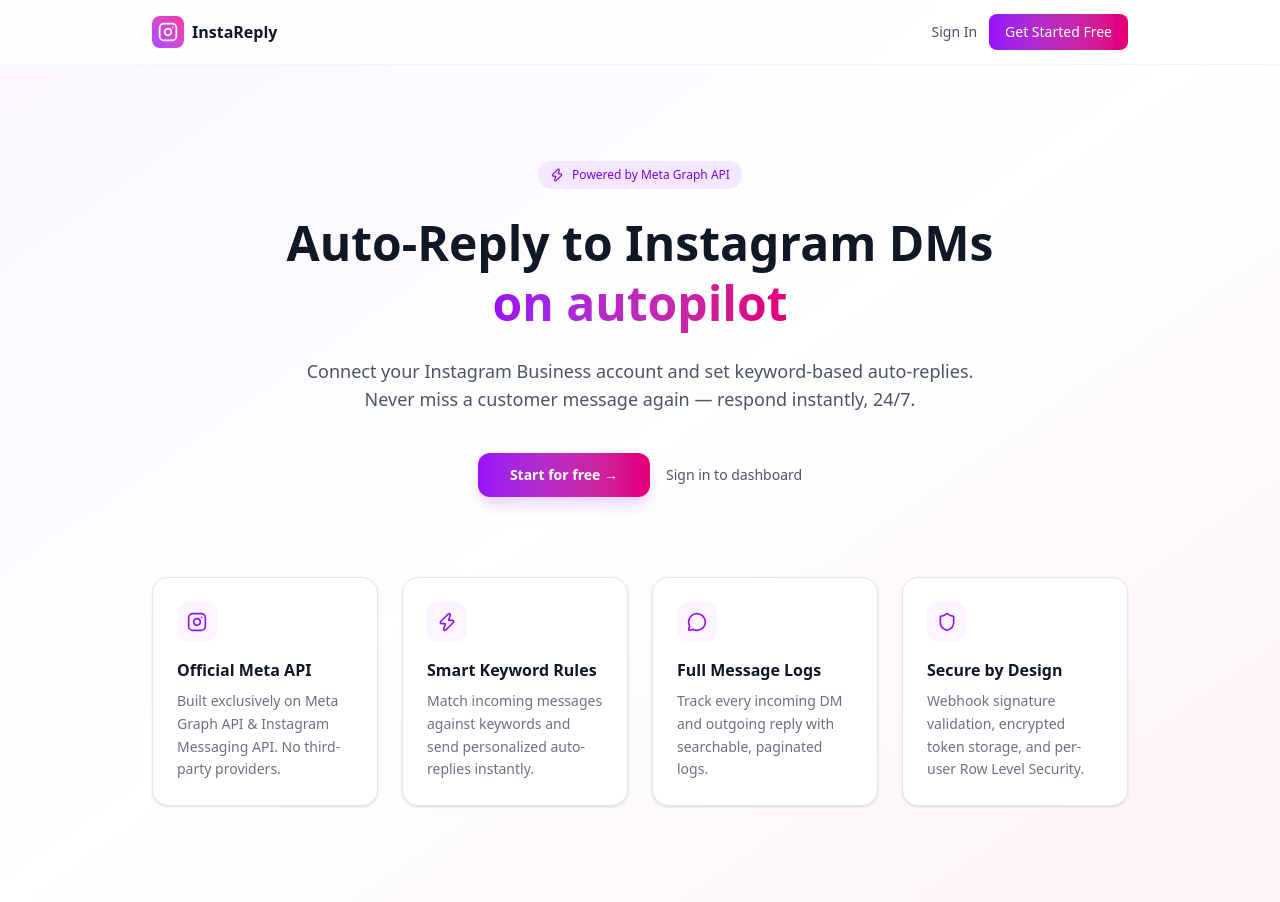
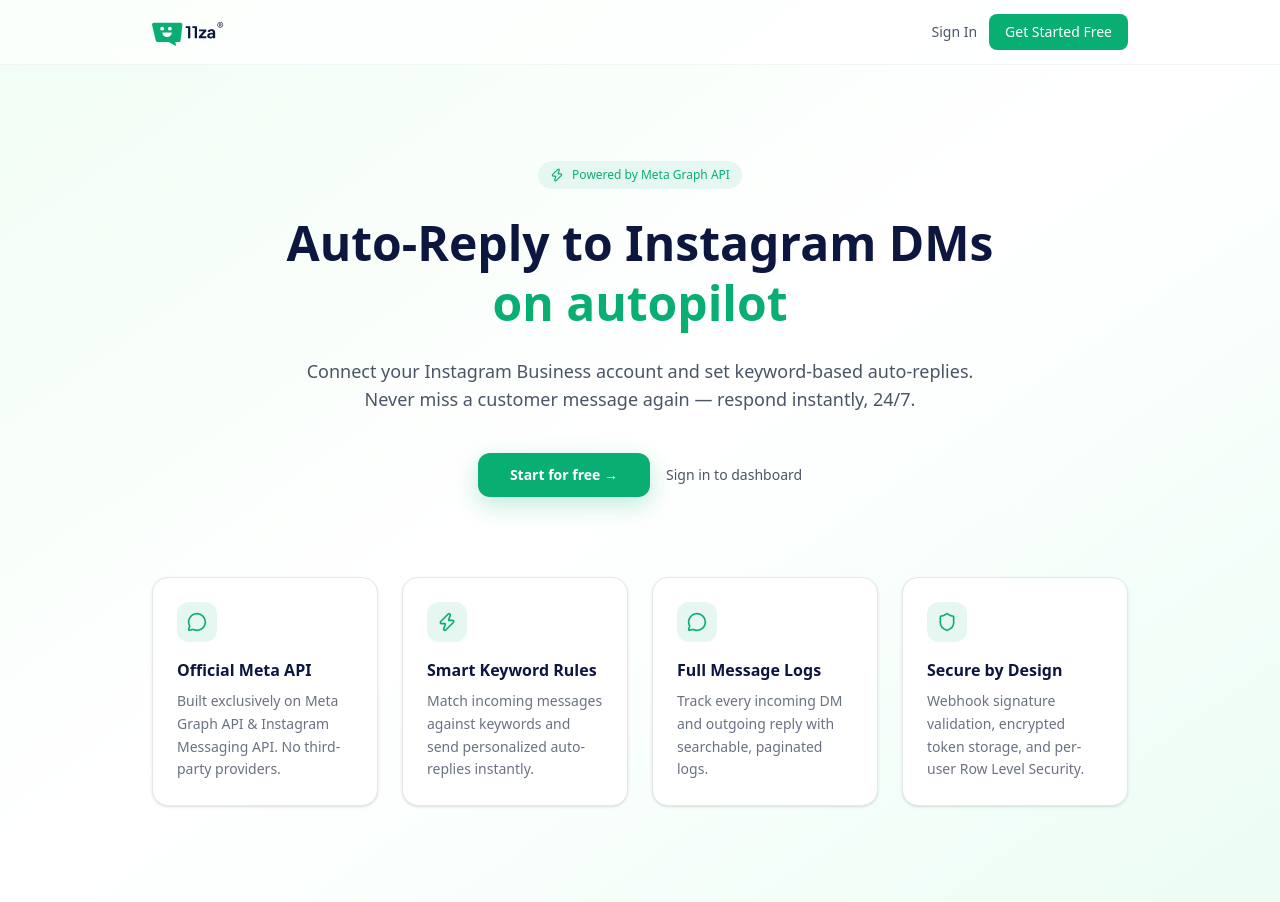
Before and after one commit to Yashtiwari893/Auto_Reply, a Next.js app: page / in a window 1280 px wide. Built offline with nearby package versions, Linux system fonts and the light colour scheme.

Commit message:
feat: rebrand to 11za — logo, colors (#09AF72 green, #0D163F navy) across all pages

```diff
--- a/src/app/(auth)/login/page.tsx
+++ b/src/app/(auth)/login/page.tsx
@@ -3,9 +3,9 @@
 import { useState } from 'react'
 import { useRouter } from 'next/navigation'
 import Link from 'next/link'
+import Image from 'next/image'
 import { createClient } from '@/lib/supabase/client'
 import { Loader2 } from 'lucide-react'
-import InstagramIcon from '@/components/InstagramIcon'
 
 export default function LoginPage() {
   const router = useRouter()
@@ -30,13 +30,11 @@
   }
 
   return (
-    <div className="min-h-screen bg-gradient-to-br from-purple-50 to-pink-50 flex items-center justify-center p-4">
+    <div className="min-h-screen flex items-center justify-center p-4" style={{ background: 'linear-gradient(135deg, #e6f7f1 0%, #ffffff 50%, #e6f7f1 100%)' }}>
       <div className="bg-white rounded-2xl shadow-xl w-full max-w-md p-8">
         <div className="flex flex-col items-center mb-8">
-          <div className="bg-gradient-to-tr from-purple-500 to-pink-500 p-3 rounded-2xl mb-4">
-            <InstagramIcon className="w-8 h-8 text-white" />
-          </div>
-          <h1 className="text-2xl font-bold text-gray-900">Welcome back</h1>
+          <Image src="/11za-logo.svg" alt="11za" width={100} height={40} className="mb-4" priority />
+          <h1 className="text-2xl font-bold" style={{ color: '#0D163F' }}>Welcome back</h1>
           <p className="text-gray-500 mt-1 text-sm">Sign in to your account</p>
         </div>
 
@@ -48,7 +46,8 @@
               value={email}
               onChange={(e) => setEmail(e.target.value)}
               required
-              className="w-full border border-gray-300 rounded-lg px-3 py-2 text-sm focus:outline-none focus:ring-2 focus:ring-purple-500"
+              className="w-full border border-gray-300 rounded-lg px-3 py-2 text-sm focus:outline-none focus:ring-2"
+              style={{ '--tw-ring-color': '#09AF72' } as React.CSSProperties}
               placeholder="you@example.com"
             />
           </div>
@@ -59,7 +58,7 @@
               value={password}
               onChange={(e) => setPassword(e.target.value)}
               required
-              className="w-full border border-gray-300 rounded-lg px-3 py-2 text-sm focus:outline-none focus:ring-2 focus:ring-purple-500"
+              className="w-full border border-gray-300 rounded-lg px-3 py-2 text-sm focus:outline-none focus:ring-2"
               placeholder="••••••••"
             />
           </div>
@@ -73,7 +72,8 @@
           <button
             type="submit"
             disabled={loading}
-            className="w-full bg-gradient-to-r from-purple-600 to-pink-600 text-white py-2 rounded-lg font-medium text-sm hover:opacity-90 transition disabled:opacity-60 flex items-center justify-center gap-2"
+            className="w-full text-white py-2 rounded-lg font-medium text-sm hover:opacity-90 transition disabled:opacity-60 flex items-center justify-center gap-2"
+            style={{ backgroundColor: '#09AF72' }}
           >
             {loading && <Loader2 className="w-4 h-4 animate-spin" />}
             Sign In
@@ -82,7 +82,7 @@
 
         <p className="text-center text-sm text-gray-500 mt-6">
           Don&apos;t have an account?{' '}
-          <Link href="/signup" className="text-purple-600 font-medium hover:underline">
+          <Link href="/signup" className="font-medium hover:underline" style={{ color: '#09AF72' }}>
             Sign up
           </Link>
         </p>
--- a/src/app/(auth)/signup/page.tsx
+++ b/src/app/(auth)/signup/page.tsx
@@ -3,9 +3,9 @@
 import { useState } from 'react'
 import { useRouter } from 'next/navigation'
 import Link from 'next/link'
+import Image from 'next/image'
 import { createClient } from '@/lib/supabase/client'
 import { Loader2 } from 'lucide-react'
-import InstagramIcon from '@/components/InstagramIcon'
 
 export default function SignupPage() {
   const router = useRouter()
@@ -38,14 +38,14 @@
 
   if (success) {
     return (
-      <div className="min-h-screen bg-gradient-to-br from-purple-50 to-pink-50 flex items-center justify-center p-4">
+      <div className="min-h-screen flex items-center justify-center p-4" style={{ background: 'linear-gradient(135deg, #e6f7f1 0%, #ffffff 50%, #e6f7f1 100%)' }}>
         <div className="bg-white rounded-2xl shadow-xl w-full max-w-md p-8 text-center">
-          <div className="bg-green-100 rounded-full w-16 h-16 flex items-center justify-center mx-auto mb-4">
-            <svg className="w-8 h-8 text-green-600" fill="none" viewBox="0 0 24 24" stroke="currentColor">
+          <div className="rounded-full w-16 h-16 flex items-center justify-center mx-auto mb-4" style={{ backgroundColor: '#e6f7f1' }}>
+            <svg className="w-8 h-8" fill="none" viewBox="0 0 24 24" stroke="currentColor" style={{ color: '#09AF72' }}>
               <path strokeLinecap="round" strokeLinejoin="round" strokeWidth={2} d="M5 13l4 4L19 7" />
             </svg>
           </div>
-          <h2 className="text-xl font-bold text-gray-900 mb-2">Check your email</h2>
+          <h2 className="text-xl font-bold mb-2" style={{ color: '#0D163F' }}>Check your email</h2>
           <p className="text-gray-500 text-sm">We sent a confirmation link to <strong>{email}</strong>. Click it to activate your account.</p>
         </div>
       </div>
@@ -53,13 +53,11 @@
   }
 
   return (
-    <div className="min-h-screen bg-gradient-to-br from-purple-50 to-pink-50 flex items-center justify-center p-4">
+    <div className="min-h-screen flex items-center justify-center p-4" style={{ background: 'linear-gradient(135deg, #e6f7f1 0%, #ffffff 50%, #e6f7f1 100%)' }}>
       <div className="bg-white rounded-2xl shadow-xl w-full max-w-md p-8">
         <div className="flex flex-col items-center mb-8">
-          <div className="bg-gradient-to-tr from-purple-500 to-pink-500 p-3 rounded-2xl mb-4">
-            <InstagramIcon className="w-8 h-8 text-white" />
-          </div>
-          <h1 className="text-2xl font-bold text-gray-900">Create account</h1>
+          <Image src="/11za-logo.svg" alt="11za" width={100} height={40} className="mb-4" priority />
+          <h1 className="text-2xl font-bold" style={{ color: '#0D163F' }}>Create account</h1>
           <p className="text-gray-500 mt-1 text-sm">Start automating your Instagram DMs</p>
         </div>
 
@@ -71,7 +69,7 @@
               value={email}
               onChange={(e) => setEmail(e.target.value)}
               required
-              className="w-full border border-gray-300 rounded-lg px-3 py-2 text-sm focus:outline-none focus:ring-2 focus:ring-purple-500"
+              className="w-full border border-gray-300 rounded-lg px-3 py-2 text-sm focus:outline-none focus:ring-2"
               placeholder="you@example.com"
             />
           </div>
@@ -83,7 +81,7 @@
               onChange={(e) => setPassword(e.target.value)}
               required
               minLength={8}
-              className="w-full border border-gray-300 rounded-lg px-3 py-2 text-sm focus:outline-none focus:ring-2 focus:ring-purple-500"
+              className="w-full border border-gray-300 rounded-lg px-3 py-2 text-sm focus:outline-none focus:ring-2"
               placeholder="Min. 8 characters"
             />
           </div>
@@ -97,7 +95,8 @@
           <button
             type="submit"
             disabled={loading}
-            className="w-full bg-gradient-to-r from-purple-600 to-pink-600 text-white py-2 rounded-lg font-medium text-sm hover:opacity-90 transition disabled:opacity-60 flex items-center justify-center gap-2"
+            className="w-full text-white py-2 rounded-lg font-medium text-sm hover:opacity-90 transition disabled:opacity-60 flex items-center justify-center gap-2"
+            style={{ backgroundColor: '#09AF72' }}
           >
             {loading && <Loader2 className="w-4 h-4 animate-spin" />}
             Create Account
@@ -106,7 +105,7 @@
 
         <p className="text-center text-sm text-gray-500 mt-6">
           Already have an account?{' '}
-          <Link href="/login" className="text-purple-600 font-medium hover:underline">
+          <Link href="/login" className="font-medium hover:underline" style={{ color: '#09AF72' }}>
             Sign in
           </Link>
         </p>
--- a/src/app/dashboard/page.tsx
+++ b/src/app/dashboard/page.tsx
@@ -115,7 +115,7 @@
             </p>
           </div>
         </div>
-        <Link href="/dashboard/connect" className="text-sm font-medium text-purple-600 hover:underline">
+        <Link href="/dashboard/connect" className="text-sm font-medium hover:underline" style={{ color: '#09AF72' }}>
           {account ? 'Manage' : 'Connect now →'}
         </Link>
       </div>
@@ -125,7 +125,7 @@
         {[
           { label: 'Total Received', value: totalIncoming ?? 0, sub: `+${todayReceived ?? 0} today`, icon: MessageCircle, color: 'bg-blue-500' },
           { label: 'Total Sent', value: totalSent ?? 0, sub: `+${todaySent ?? 0} today`, icon: Send, color: 'bg-green-500' },
-          { label: 'Unique Users', value: uniqueUsers, sub: `${returningUsers} returning`, icon: Users, color: 'bg-purple-500' },
+          { label: 'Unique Users', value: uniqueUsers, sub: `${returningUsers} returning`, icon: Users, color: 'bg-emerald-500' },
           { label: 'Peak Hour', value: peakHour, sub: 'last 7 days', icon: Clock, color: 'bg-orange-500' },
         ].map((stat) => (
           <div key={stat.label} className="bg-white rounded-xl border border-gray-200 p-5">
@@ -159,7 +159,7 @@
               href={action.href}
               className="flex items-center gap-3 p-4 rounded-lg border border-gray-200 hover:bg-gray-50 transition"
             >
-              <action.icon className="w-5 h-5 text-purple-600" />
+              <action.icon className="w-5 h-5" style={{ color: '#09AF72' }} />
               <span className="text-sm font-medium text-gray-700">{action.label}</span>
             </Link>
           ))}
--- a/src/app/page.tsx
+++ b/src/app/page.tsx
@@ -1,26 +1,22 @@
 import Link from 'next/link'
+import Image from 'next/image'
 import { Zap, MessageCircle, Shield } from 'lucide-react'
-import InstagramIcon from '@/components/InstagramIcon'
 
 export default function HomePage() {
   return (
-    <div className="min-h-screen bg-gradient-to-br from-purple-50 via-white to-pink-50">
+    <div className="min-h-screen bg-gradient-to-br from-green-50 via-white to-emerald-50">
       {/* Nav */}
       <nav className="border-b border-gray-100 bg-white/70 backdrop-blur-sm sticky top-0 z-10">
         <div className="max-w-5xl mx-auto px-6 h-16 flex items-center justify-between">
-          <div className="flex items-center gap-2">
-            <div className="bg-gradient-to-tr from-purple-500 to-pink-500 p-1.5 rounded-lg">
-              <InstagramIcon className="w-5 h-5 text-white" />
-            </div>
-            <span className="font-bold text-gray-900">InstaReply</span>
-          </div>
+          <Image src="/11za-logo.svg" alt="11za" width={72} height={29} priority />
           <div className="flex items-center gap-3">
             <Link href="/login" className="text-sm font-medium text-gray-600 hover:text-gray-900 transition">
               Sign In
             </Link>
             <Link
               href="/signup"
-              className="bg-gradient-to-r from-purple-600 to-pink-600 text-white px-4 py-2 rounded-lg text-sm font-medium hover:opacity-90 transition"
+              className="text-white px-4 py-2 rounded-lg text-sm font-medium hover:opacity-90 transition"
+              style={{ backgroundColor: '#09AF72' }}
             >
               Get Started Free
             </Link>
@@ -30,16 +26,17 @@
 
       {/* Hero */}
       <section className="max-w-5xl mx-auto px-6 pt-24 pb-20 text-center">
-        <div className="inline-flex items-center gap-2 bg-purple-100 text-purple-700 text-xs font-medium px-3 py-1.5 rounded-full mb-6">
+        <div
+          className="inline-flex items-center gap-2 text-xs font-medium px-3 py-1.5 rounded-full mb-6"
+          style={{ backgroundColor: '#e6f7f1', color: '#09AF72' }}
+        >
           <Zap className="w-3.5 h-3.5" />
           Powered by Meta Graph API
         </div>
-        <h1 className="text-5xl font-extrabold text-gray-900 leading-tight mb-6">
+        <h1 className="text-5xl font-extrabold leading-tight mb-6" style={{ color: '#0D163F' }}>
           Auto-Reply to Instagram DMs
           <br />
-          <span className="bg-gradient-to-r from-purple-600 to-pink-600 bg-clip-text text-transparent">
-            on autopilot
-          </span>
+          <span style={{ color: '#09AF72' }}>on autopilot</span>
         </h1>
         <p className="text-lg text-gray-600 max-w-2xl mx-auto mb-10">
           Connect your Instagram Business account and set keyword-based auto-replies. Never miss a
@@ -48,7 +45,8 @@
         <div className="flex items-center justify-center gap-4">
           <Link
             href="/signup"
-            className="bg-gradient-to-r from-purple-600 to-pink-600 text-white px-8 py-3 rounded-xl text-sm font-semibold hover:opacity-90 transition shadow-lg shadow-purple-200"
+            className="text-white px-8 py-3 rounded-xl text-sm font-semibold hover:opacity-90 transition shadow-lg"
+            style={{ backgroundColor: '#09AF72', boxShadow: '0 8px 24px rgba(9,175,114,0.25)' }}
           >
             Start for free →
           </Link>
@@ -62,7 +60,7 @@
       <section className="max-w-5xl mx-auto px-6 pb-24 grid grid-cols-2 gap-6 md:grid-cols-4">
         {[
           {
-            icon: InstagramIcon,
+            icon: MessageCircle,
             title: 'Official Meta API',
             desc: 'Built exclusively on Meta Graph API & Instagram Messaging API. No third-party providers.',
           },
@@ -83,10 +81,10 @@
           },
         ].map((f) => (
           <div key={f.title} className="bg-white rounded-2xl border border-gray-200 p-6 shadow-sm">
-            <div className="bg-purple-50 w-10 h-10 rounded-xl flex items-center justify-center mb-4">
-              <f.icon className="w-5 h-5 text-purple-600" />
+            <div className="w-10 h-10 rounded-xl flex items-center justify-center mb-4" style={{ backgroundColor: '#e6f7f1' }}>
+              <f.icon className="w-5 h-5" style={{ color: '#09AF72' }} />
             </div>
-            <h3 className="font-semibold text-gray-900 mb-2">{f.title}</h3>
+            <h3 className="font-semibold mb-2" style={{ color: '#0D163F' }}>{f.title}</h3>
             <p className="text-sm text-gray-500 leading-relaxed">{f.desc}</p>
           </div>
         ))}
--- a/src/components/EmojiPicker.tsx
+++ b/src/components/EmojiPicker.tsx
@@ -33,7 +33,7 @@
       <button
         type="button"
         onClick={() => setOpen(!open)}
-        className="w-9 h-9 flex items-center justify-center rounded-full hover:bg-gray-100 transition text-gray-500 hover:text-purple-600"
+        className="w-9 h-9 flex items-center justify-center rounded-full hover:bg-gray-100 transition text-gray-500 hover:text-green-600"
       >
         <Smile className="w-5 h-5" />
       </button>
--- a/src/components/MiniBarChart.tsx
+++ b/src/components/MiniBarChart.tsx
@@ -12,8 +12,11 @@
           <span className="text-xs text-gray-500">{count > 0 ? count : ''}</span>
           <div className="w-full flex items-end" style={{ height: '64px' }}>
             <div
-              className="w-full bg-purple-500 rounded-t transition-all duration-300 min-h-[2px]"
-              style={{ height: `${Math.max((count / max) * 64, count > 0 ? 4 : 2)}px` }}
+              className="w-full rounded-t transition-all duration-300 min-h-[2px]"
+              style={{
+                height: `${Math.max((count / max) * 64, count > 0 ? 4 : 2)}px`,
+                backgroundColor: '#09AF72',
+              }}
             />
           </div>
           <span className="text-xs text-gray-400">{day}</span>
--- a/src/components/Sidebar.tsx
+++ b/src/components/Sidebar.tsx
@@ -1,15 +1,15 @@
 'use client'
 
 import Link from 'next/link'
+import Image from 'next/image'
 import { usePathname, useRouter } from 'next/navigation'
 import { createClient } from '@/lib/supabase/client'
 import { LayoutDashboard, Zap, MessageCircle, LogOut, MessagesSquare } from 'lucide-react'
-import InstagramIcon from '@/components/InstagramIcon'
 import { cn } from '@/lib/utils'
 
 const navItems = [
   { href: '/dashboard', label: 'Overview', icon: LayoutDashboard, exact: true },
-  { href: '/dashboard/connect', label: 'Instagram', icon: InstagramIcon },
+  { href: '/dashboard/connect', label: 'Instagram', icon: MessageCircle },
   { href: '/dashboard/chat', label: 'Chats', icon: MessagesSquare },
   { href: '/dashboard/auto-replies', label: 'Auto Replies', icon: Zap },
   { href: '/dashboard/logs', label: 'Message Logs', icon: MessageCircle },
@@ -30,12 +30,7 @@
     <aside className="fixed inset-y-0 left-0 w-64 bg-white border-r border-gray-200 flex flex-col z-10">
       {/* Logo */}
       <div className="px-6 py-5 border-b border-gray-100">
-        <div className="flex items-center gap-2">
-          <div className="bg-gradient-to-tr from-purple-500 to-pink-500 p-1.5 rounded-lg">
-            <InstagramIcon className="w-5 h-5 text-white" />
-          </div>
-          <span className="font-bold text-gray-900">InstaReply</span>
-        </div>
+        <Image src="/11za-logo.svg" alt="11za" width={80} height={32} priority />
       </div>
 
       {/* Nav */}
@@ -49,9 +44,10 @@
               className={cn(
                 'flex items-center gap-3 px-3 py-2 rounded-lg text-sm font-medium transition',
                 active
-                  ? 'bg-purple-50 text-purple-700'
+                  ? 'text-white'
                   : 'text-gray-600 hover:bg-gray-50 hover:text-gray-900'
               )}
+              style={active ? { backgroundColor: '#09AF72' } : {}}
             >
               <item.icon className="w-4 h-4" />
               {item.label}
```
Also changed, not shown: src/components/ChatClient.tsx (+16 -12 lines), public/11za-logo.svg (added).
